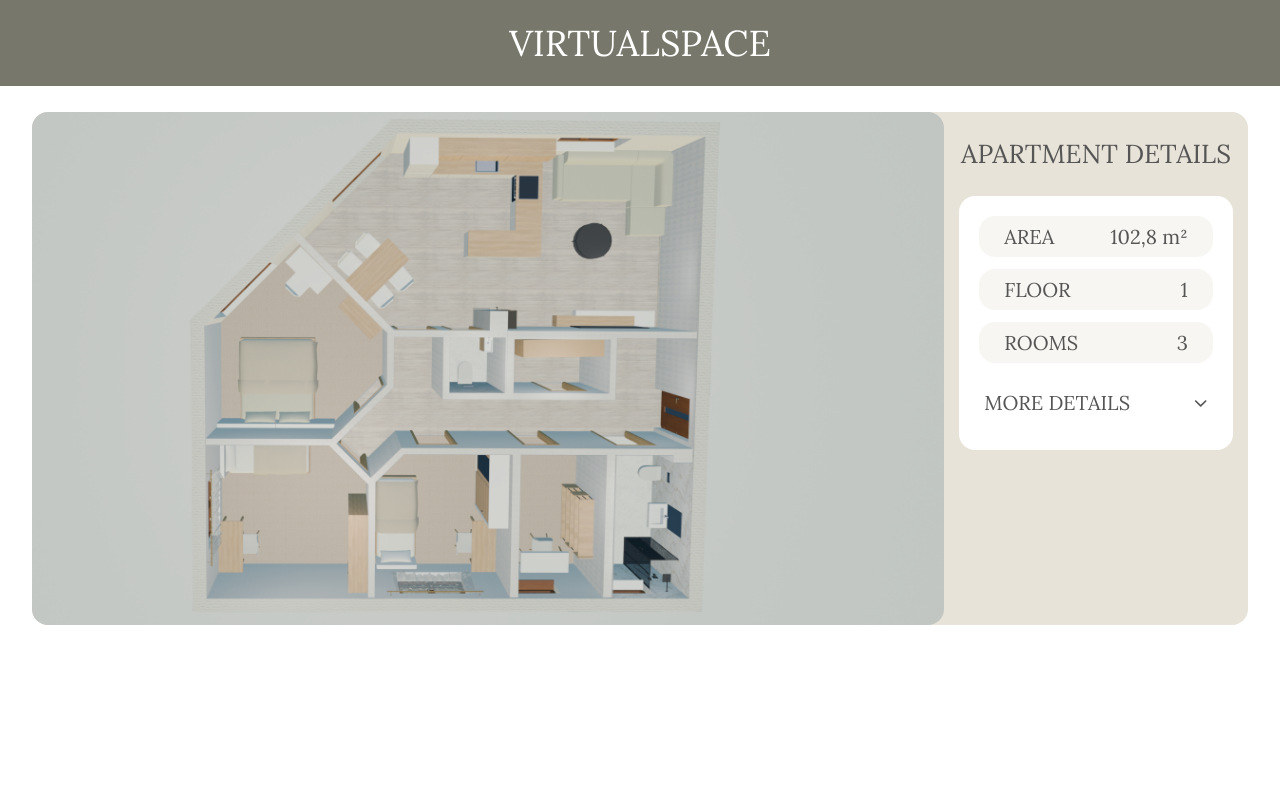
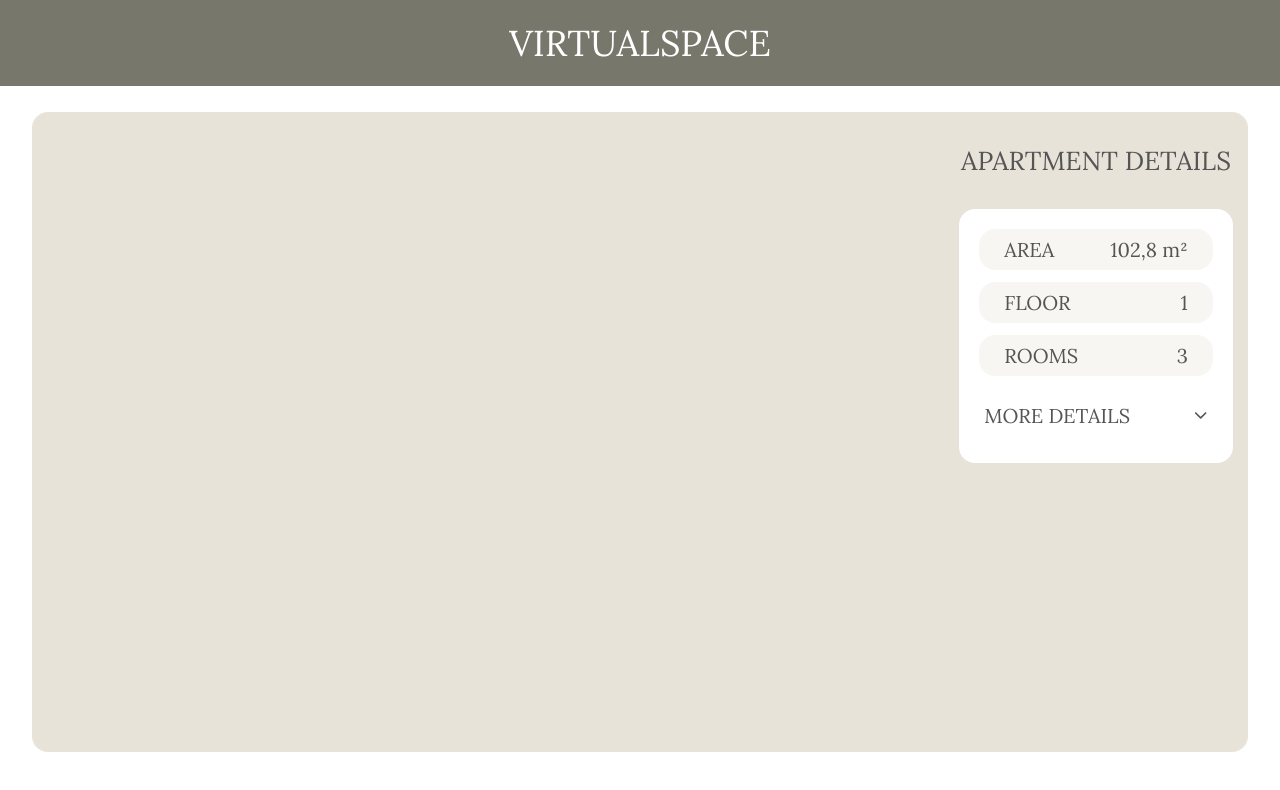
Before and after one commit to AnnCzar/Apartment-Visualization-Web-App, a React (Vite) app in the folder frontend/app/: page /product in a window 1280 px wide. Shown: the top 790 px of the page. Built offline with nearby package versions, Linux system fonts and the light colour scheme.

Commit message:
replace image with iframe in apartment details

```diff
--- a/frontend/app/public/styles.css
+++ b/frontend/app/public/styles.css
@@ -162,6 +162,7 @@ p {
   display: grid;
   grid-template-columns: repeat(4, 1fr);
   border-radius: var(--radius);
+  height: 80vh;
 }
 
 .details {
@@ -171,9 +172,11 @@ p {
   top: 5%;
 }
 
-.details-item img {
+.details-item iframe {
   grid-column: 1/4;
-  height: auto;
+  width: 100%;
+  height: 100%;
+  border-radius: var(--radius);
 }
 .detail-row {
   display: flex;
@@ -209,6 +212,10 @@ p {
   flex-direction: column;
   gap: 12px;
   padding: 10px;
+}
+
+iframe {
+  border: 0;
 }
 
 @media only screen and (max-width: 1220px) {
--- a/frontend/app/src/components/ApartmentDetails.jsx
+++ b/frontend/app/src/components/ApartmentDetails.jsx
@@ -1,5 +1,4 @@
 import React, { useState } from "react";
-import apartImg from "../assets/apartment-hero.png";
 import { FontAwesomeIcon } from "@fortawesome/react-fontawesome";
 import { faChevronDown, faChevronUp } from "@fortawesome/free-solid-svg-icons";
 import DetailRow from "./DetailRow";
@@ -9,7 +8,7 @@ function ApartmentDetails() {
   return (
     <div className="apartment-details">
       <div className="details-item">
-        <img className="image" src={apartImg}></img>
+        <iframe></iframe>
         <div className="details">
           <h4>APARTMENT DETAILS</h4>
           <div className="details-box">
```
